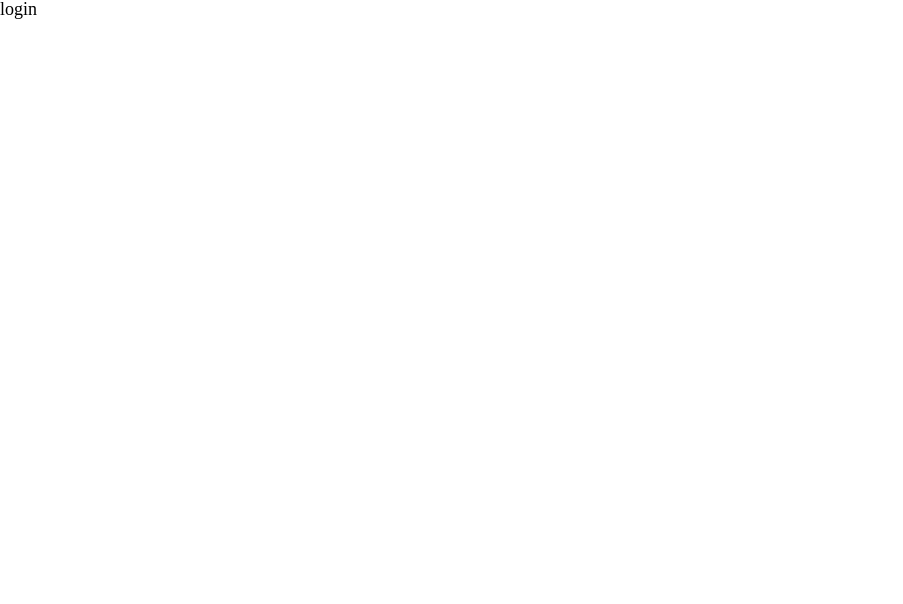
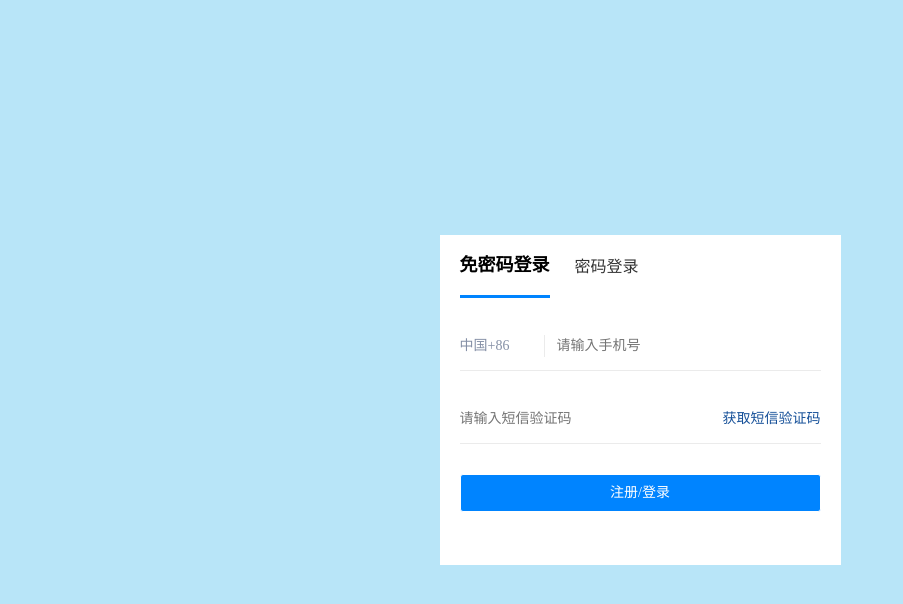
Before and after one commit to WhatProblem/n-breakfast, a Nuxt app: page /login in a window 1280 px wide. Shown: the top 604 px of the page, without its empty margins (0-903 px from the left). Built offline with nearby package versions, Linux system fonts and the light colour scheme.

Commit message:
登录页面提交

```diff
--- a/assets/style/style.scss
+++ b/assets/style/style.scss
@@ -23,7 +23,11 @@ $main-bg: #f6f6fe;
 $common-color: #ffffff;/*左侧导航icon颜色*/
 $shaow-color: #cecece;
 $shaow-navcolor: #ff5a85;
-
+$log-bg: #B8E5F8;
+$font-normal: #333333;
+$font-active: #000000;
+$border-bg: #0084ff;
+$btnhover-bg: #0077e6;
 /* 自定义全局样式，通过color:var(--main-bg-color)使用 */
 
 :root {
--- a/layouts/login.vue
+++ b/layouts/login.vue
@@ -1,5 +1,13 @@
 <template>
-  <div>
+  <div class="loginmodel">
     <nuxt/>
   </div>
 </template>
+<style lang="scss" scoped>
+@import "../assets/style/style.scss";
+.loginmodel{
+  width: 100%;
+  height: 100%;
+  background-color: $log-bg;
+}
+</style>
--- a/pages/login.vue
+++ b/pages/login.vue
@@ -1,13 +1,161 @@
 <template>
     <div class="login">
-        login
+        <div>
+            <div class="title" v-bind:class="{ active: isActive }" v-on:click="tapTitle">免密码登录</div>
+            <div class="title" v-bind:class="{ active: !isActive }" v-on:click="tapTitle">密码登录</div>
+        </div>
+        <div class="passwordlogin" v-show="isActive">
+            <div class="inputline">
+                <div class="local_num">中国+86 </div>
+                <span class="vertical_line"></span>
+                <div><input type="text" placeholder="请输入手机号"></div>
+            </div>
+            <div class="inputline">
+                <div><input type="text" placeholder="请输入短信验证码"></div>
+                <div class="getcode">获取短信验证码</div>
+            </div>
+        </div>
+        <div class="tellogin" v-show="!isActive">
+            <div class="inputline">
+                <div><input type="text" placeholder="手机号或邮箱"></div>
+            </div>
+            <div class="inputline">
+                <div><input type="text" placeholder="密码"></div>
+            </div>
+            <div class="fogetpsw">忘记密码？</div>
+        </div>
+        <div class="btn">注册/登录</div>
     </div>
 </template>
 <script>
 export default {
-    layout: 'login'
+    layout: 'login',
+    data: function (){
+        return {
+            isActive: true
+        }
+    },
+    methods: {
+        tapTitle: function(event){
+            if(event.currentTarget.innerHTML == "免密码登录"){
+                this.isActive = true;
+            }else {
+                this.isActive = false;
+            }
+        }
+    }
+
 }
 </script>
 <style lang="scss" scoped>
-
+@import "../assets/style/style.scss";
+    .login{
+        width: 401px;
+        height: 330px;
+        background-color: $header-bg;
+        position: absolute;
+        margin: auto;
+        left: 0;
+        right: 0;
+        top: 0;
+        bottom: 0;
+        padding: 0px 20px;
+        box-sizing: border-box;
+        -webkit-box-sizing: border-box;
+    }
+    .title{
+        font-size: 16px;
+        color: $font-normal;
+        display: inline-block;
+        vertical-align: middle;
+        margin-right: 25px;
+        cursor: pointer;
+        line-height: 60px;
+        height: 60px;
+    }
+    .active{
+        color: $font-active;
+        font-size: 18px;
+        font-weight: 600;
+        border-bottom: 3px solid $border-bg;
+    }
+    .inputline{
+        margin-top: 24px;
+        border-bottom: 1px solid #ebebeb;
+        display: -webkit-box;
+        display: -ms-flexbox;
+        display: flex;
+        -webkit-box-align: center;
+        -ms-flex-align: center;
+        align-items: center;
+        position: relative;
+    }
+    .local_num{
+        display: inline-block;
+        min-width: 72px;
+        font-size: 14px;
+        color: #8590A6;
+    }
+    .vertical_line{
+        width: 1px;
+        height: 22px;
+        margin: 0 12px;
+        background: #ebebeb;
+    }
+    input{
+        height: 48px;
+        -webkit-box-flex: 1;
+        -ms-flex: 1 1;
+        flex: 1 1;
+        padding: 0;
+        overflow: hidden;
+        font-family: inherit;
+        font-size: inherit;
+        font-weight: inherit;
+        background: transparent;
+        border: none;
+        resize: none;
+        color: #1a1a1a;
+        line-height: 24px;
+        font-size: 14px;
+    }
+    input:focus{
+        outline: none;
+    }
+    .getcode{
+        font-size: 14px;
+        position: absolute;
+        top: 24px;
+        right: 0;
+        padding: 4px 0;
+        color: #175199;
+        -webkit-transform: translateY(-50%);
+        transform: translateY(-50%);
+        cursor: pointer;
+    }
+    .getcode:hover{
+        color: #666666;
+    }
+    .btn{
+        color: $common-color;
+        background-color: $border-bg;
+        padding: 2px 22px;
+        font-size: 14px;
+        line-height: 32px;
+        color: $common-color;
+        text-align: center;
+        cursor: pointer;
+        border: 1px solid;
+        border-radius: 3px;
+        margin-top: 30px;
+    }
+    .btn:hover{
+        background-color: $btnhover-bg;
+    }
+    .fogetpsw{
+        color: #8590a6;
+        font-size: 14px;
+        text-align: right;
+        margin-top: 10px;
+    }
 </style>
```
